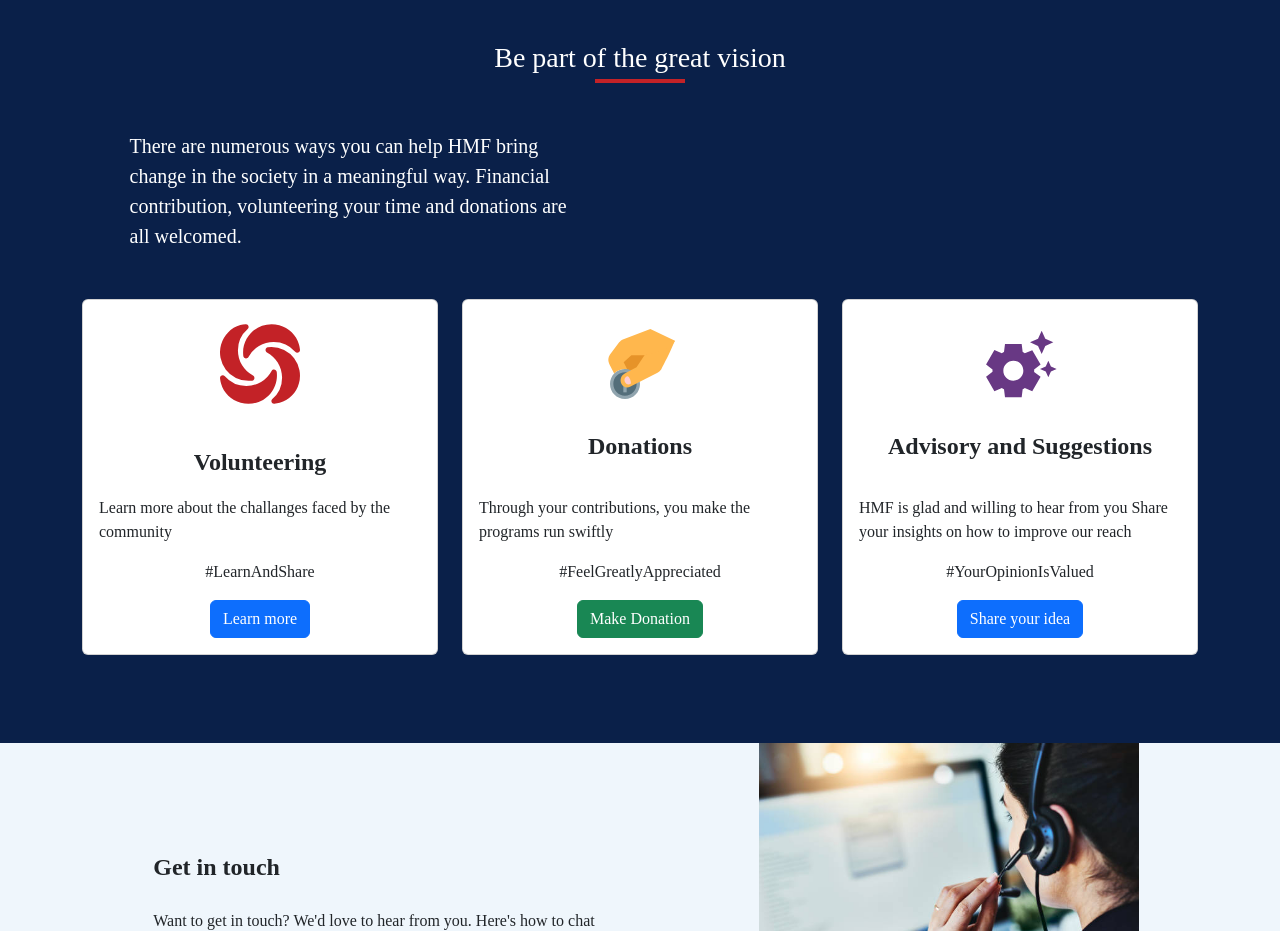
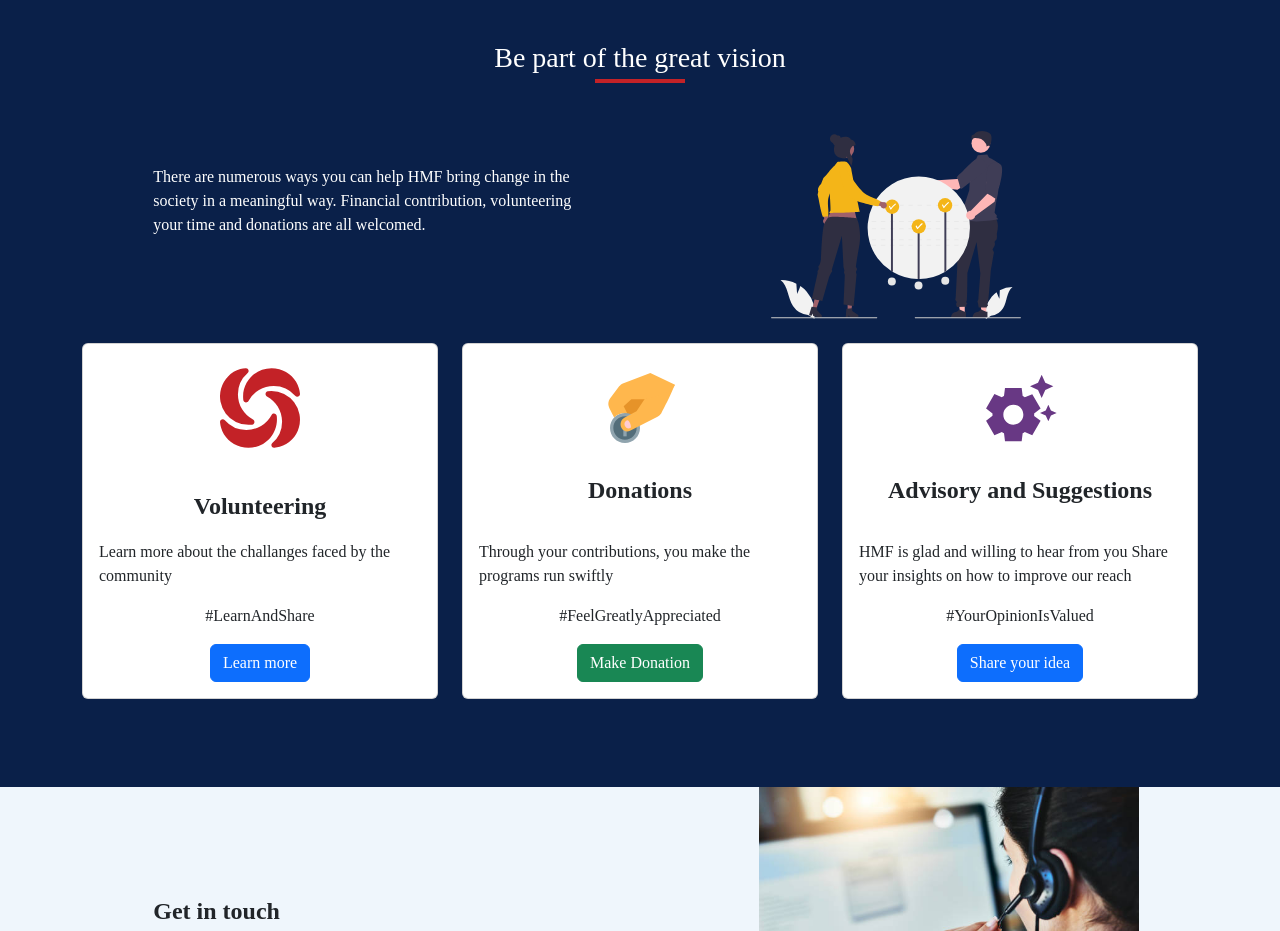
Before and after one commit to Manenomyk/Harold-mbati-site, a React (Create React App) app: page / in a window 1280 px wide. Shown: the part 1300-2231 px from the top of the page. Built offline with nearby package versions, Linux system fonts and the light colour scheme; a web font is replaced by a local one.

Commit message:
image resizing

```diff
--- a/src/Pages/Home.css
+++ b/src/Pages/Home.css
@@ -136,10 +136,9 @@ height: auto;
 }
 .topinfo{
     color: white;
-    font-size: 20px;
-    display: flex;
-    justify-content: center;
-    align-items: center;
+    font-size: 16px;
+    /* display: flex;
+    justify-content: center; */
 }
 .share{
     width: 100%;
@@ -149,3 +148,6 @@ height: auto;
     margin-bottom: 3rem;
 
 }
+.share_img{
+    width: 250px;
+}
--- a/src/Pages/Home.js
+++ b/src/Pages/Home.js
@@ -107,8 +107,8 @@ function Home() {
           </div>
         </div>
 
-        <home.Container>
-          <home.Row>
+        <home.Container className="mb-4">
+          <home.Row >
             <home.Col lg={5} className="mx-auto share">
               <div className="topinfo">
                 There are numerous ways you can help HMF bring change in the
@@ -116,8 +116,13 @@ function Home() {
                 volunteering your time and donations are all welcomed.
               </div>
             </home.Col>
-            <home.Col lg={5} className='mx-auto'>
-
+            <home.Col lg={4} className='mx-auto'>
+            <home.Image
+                src={share}
+                className="d-block share_img"
+                alt="Slide one"
+                fluid
+              />
             </home.Col>
           </home.Row>
         </home.Container>
```
